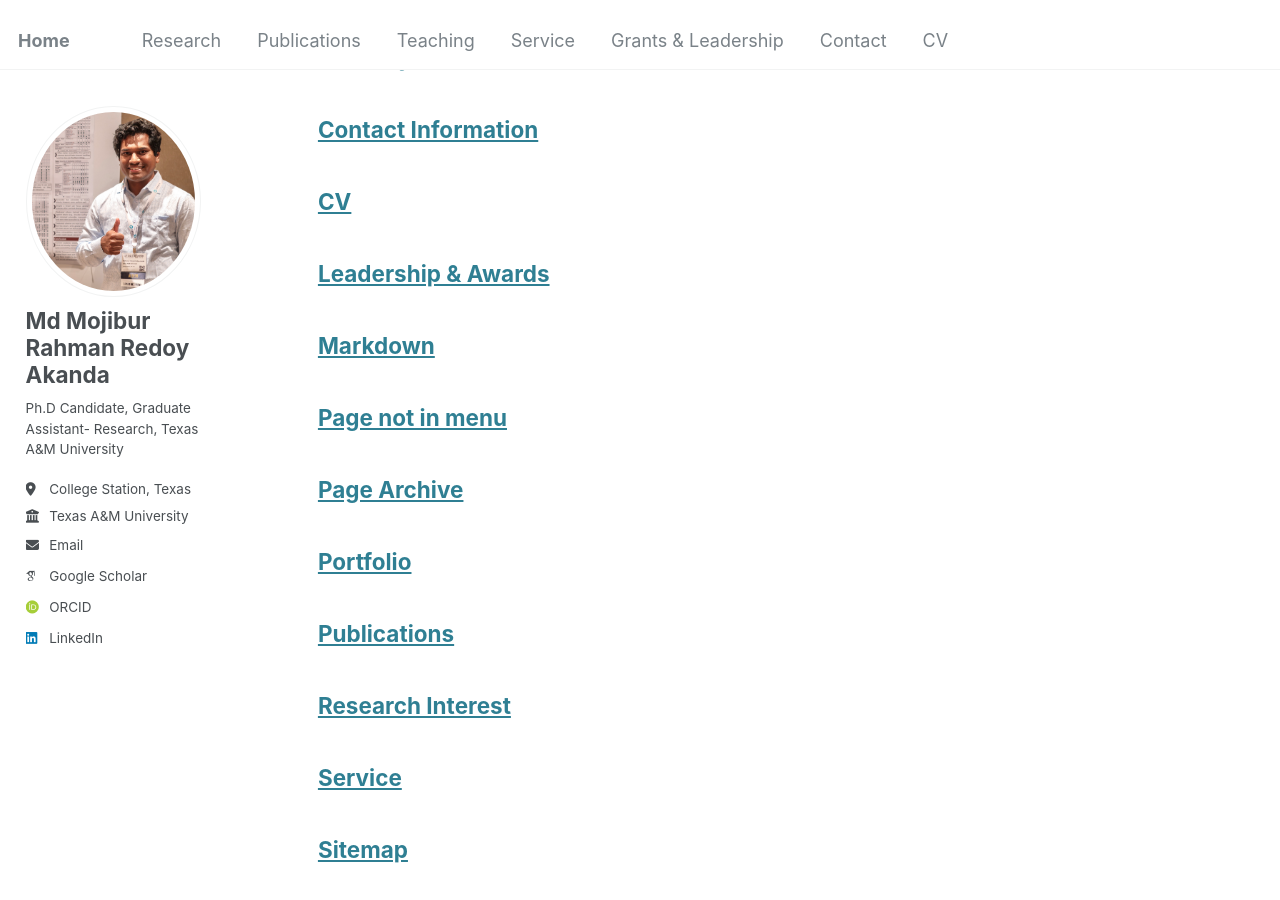
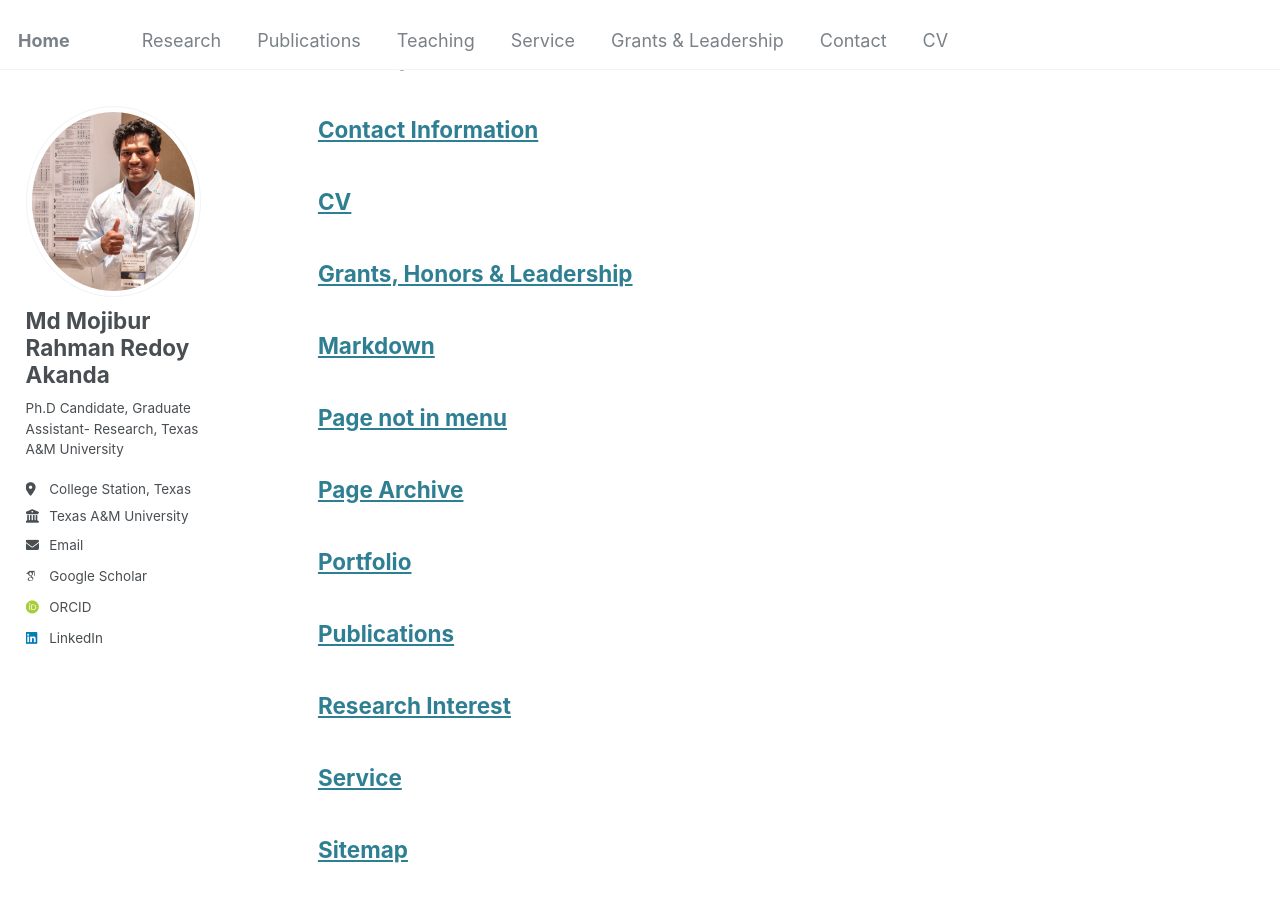
Before and after one commit to redoyakanda/redoyakanda.github.io, a Jekyll site: the page built from _pages/page-archive.html, in a window 1280 px wide and 900 px high, scrolled down 462 px. Built offline with Jekyll 4.4.1, drawn with Linux system fonts in a browser that asks for light colours; some web fonts are replaced.

Commit message:
Update leadership.html

```diff
--- a/_pages/leadership.html
+++ b/_pages/leadership.html
@@ -1,6 +1,6 @@
 ---
 layout: archive
-title: "Leadership & Awards"
+title: "Grants, Honors & Leadership"
 permalink: /leadership/
 author_profile: true
 ---
```
